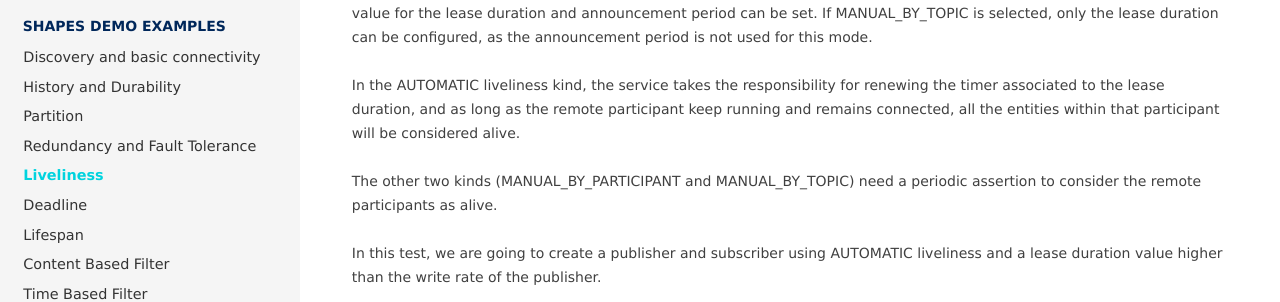
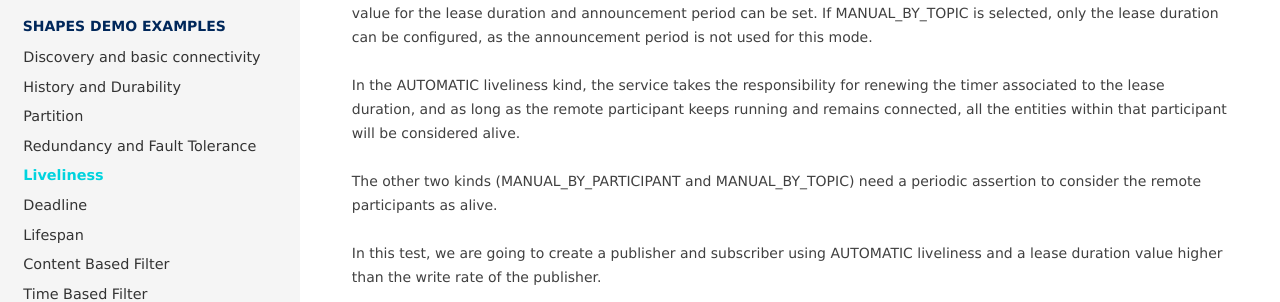
Before and after one commit to eProsima/Shapes-Demo-Docs, a Sphinx documentation site: the page built from docs/liveliness.rst, in a window 1280 px wide and 1400 px high. Shown: the part 239-541 px from the top of the window. Built offline with Sphinx 7.4.7 and the Read the Docs theme 2.0.0, drawn with Linux system fonts in a browser that asks for light colours; some of the changed text lies outside the part shown.

Commit message:
Requested changes

```diff
--- a/docs/lifespan.rst
+++ b/docs/lifespan.rst
@@ -67,7 +67,7 @@
 Now let's explain what is happening on Instance2 and Instance3. As you can see, the square subscriber history is
 filled rapidly, while the triangle subscriber one is filled at the same speed as the orange triangle publisher
 sends new samples. This is because in the second case, samples in the orange triangle publisher history were removed
-by the Qos, and are no longer available to sent to the subscriber, while the red square publisher history samples were
+by the Qos, and are no longer available to be sent to the subscriber, while the red square publisher history samples were
 kept in the history.
 
 .. image:: test10_2.png
--- a/docs/liveliness.rst
+++ b/docs/liveliness.rst
@@ -6,7 +6,7 @@
 duration can be configured, as the announcement period is not used for this mode.
 
 In the AUTOMATIC liveliness kind, the service takes the responsibility for renewing the timer associated to the lease
-duration, and as long as the remote participant keep running and remains connected, all the entities within that
+duration, and as long as the remote participant keeps running and remains connected, all the entities within that
 participant will be considered alive.
 
 The other two kinds (MANUAL_BY_PARTICIPANT and MANUAL_BY_TOPIC) need a periodic assertion to consider the remote
```
Also changed, not shown: other parts of docs/liveliness.rst (+1 -1 lines).
